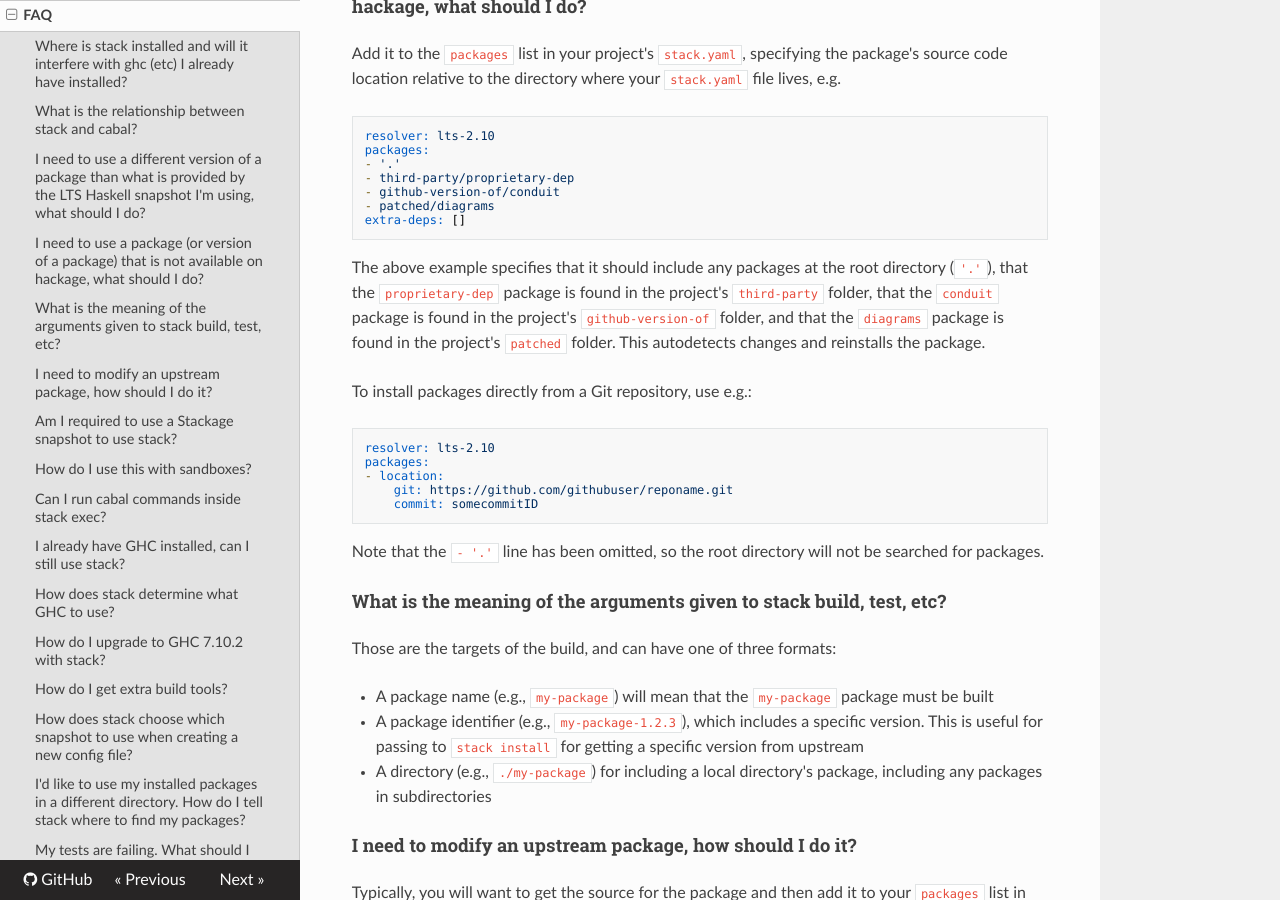
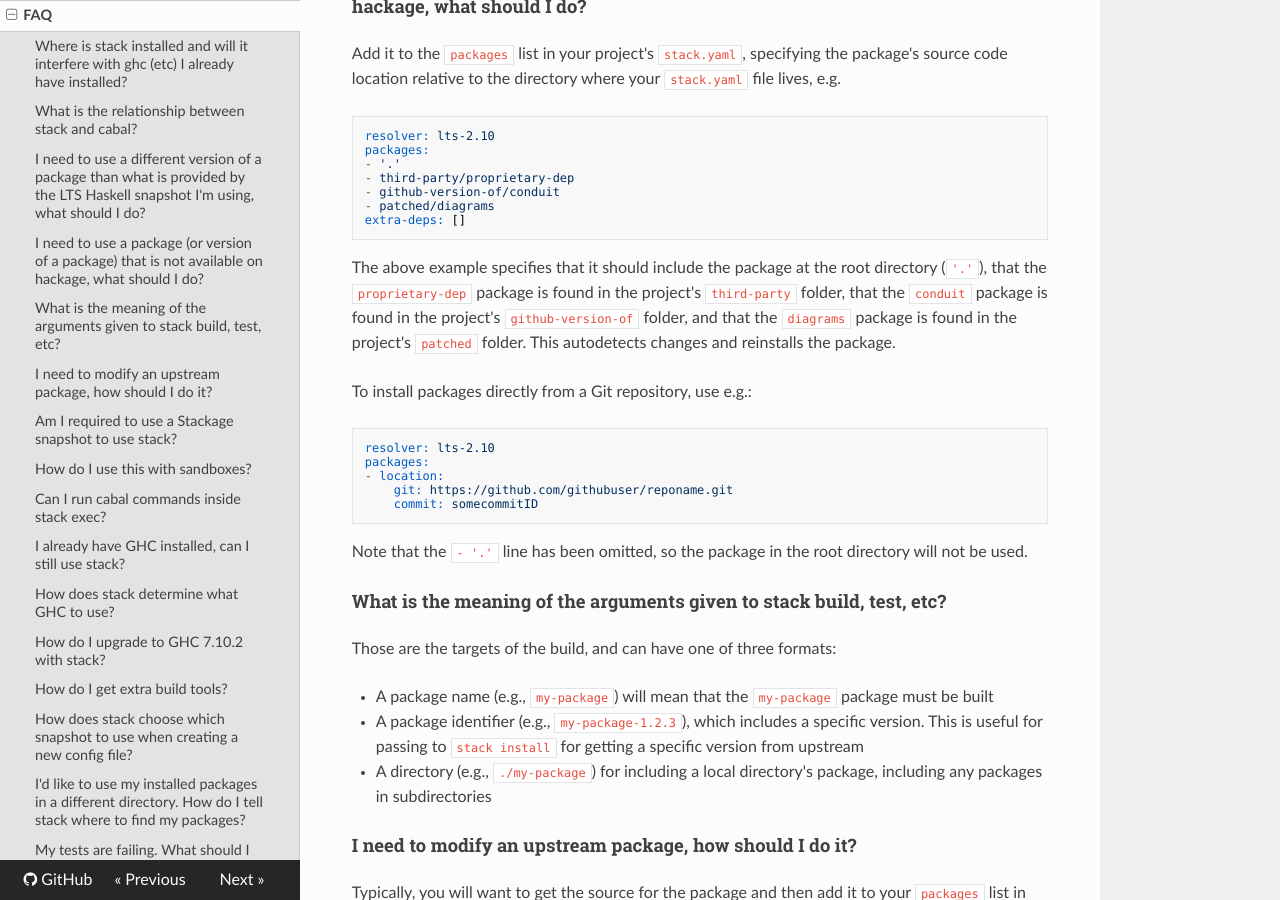
Before and after one commit to commercialhaskell/stack, an MkDocs documentation site: the page built from doc/faq.md, in a window 1280 px wide and 900 px high, scrolled down 1003 px. Built offline with MkDocs 1.6.1, drawn with Linux system fonts in a browser that asks for light colours; nearby versions of some CDN libraries; old or Windows-style settings are respelled for this version of MkDocs.

Commit message:
Clarify doc change associated with #1862

````diff
--- a/doc/faq.md
+++ b/doc/faq.md
@@ -42,7 +42,7 @@ packages:
 extra-deps: []
 ```
 
-The above example specifies that it should include any packages at the root directory (`'.'`), that the `proprietary-dep` package is found in the project's `third-party` folder, that the `conduit` package is found in the project's `github-version-of` folder, and that the `diagrams` package is found in the project's `patched` folder. This autodetects changes and reinstalls the package.
+The above example specifies that it should include the package at the root directory (`'.'`), that the `proprietary-dep` package is found in the project's `third-party` folder, that the `conduit` package is found in the project's `github-version-of` folder, and that the `diagrams` package is found in the project's `patched` folder. This autodetects changes and reinstalls the package.
 
 To install packages directly from a Git repository, use e.g.:
 
@@ -54,7 +54,7 @@ packages:
     commit: somecommitID
 ```
 
-Note that the `- '.'` line has been omitted, so the root directory will not be searched for packages.
+Note that the `- '.'` line has been omitted, so the package in the root directory will not be used.
 
 #### What is the meaning of the arguments given to stack build, test, etc?
 
````
